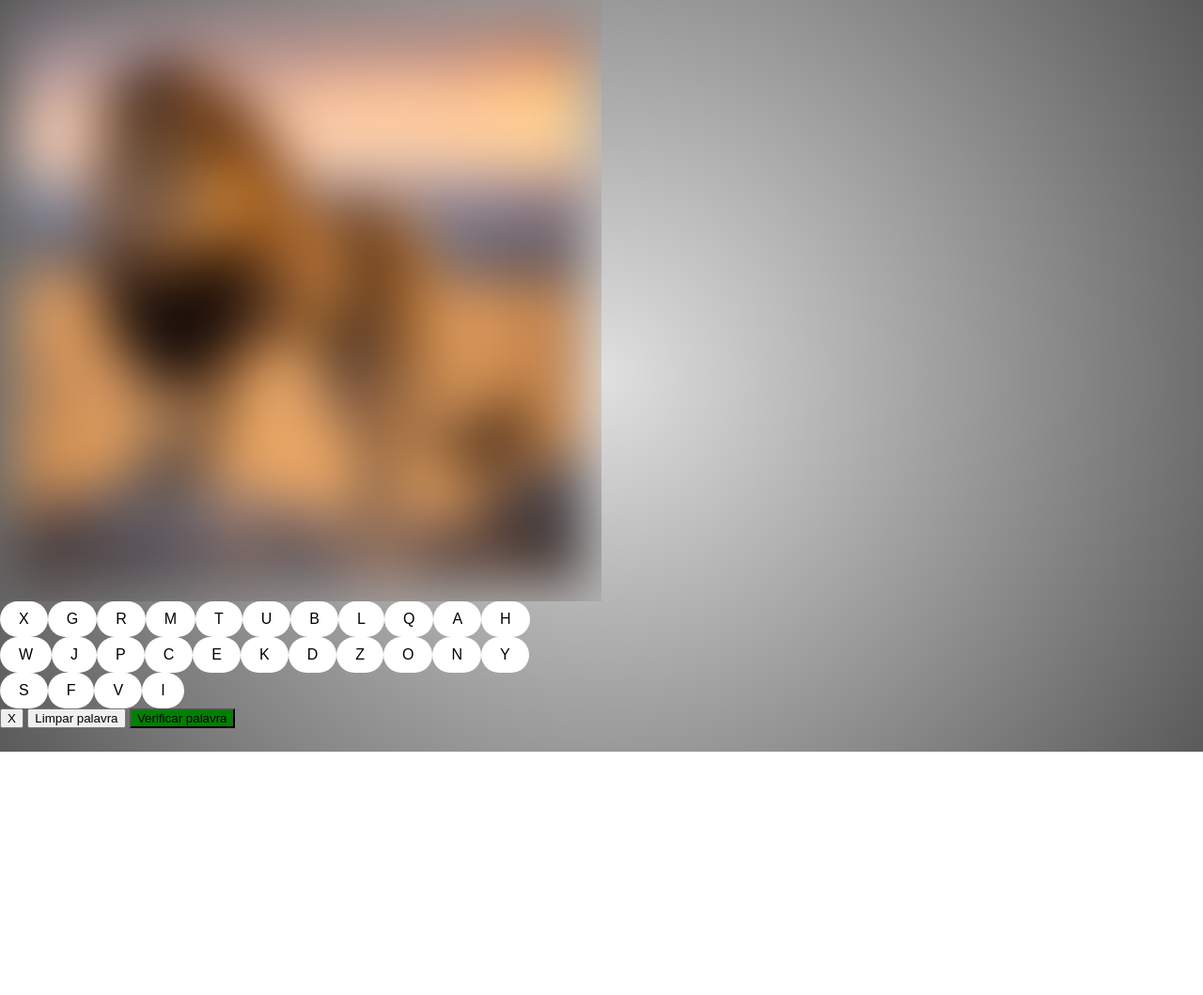
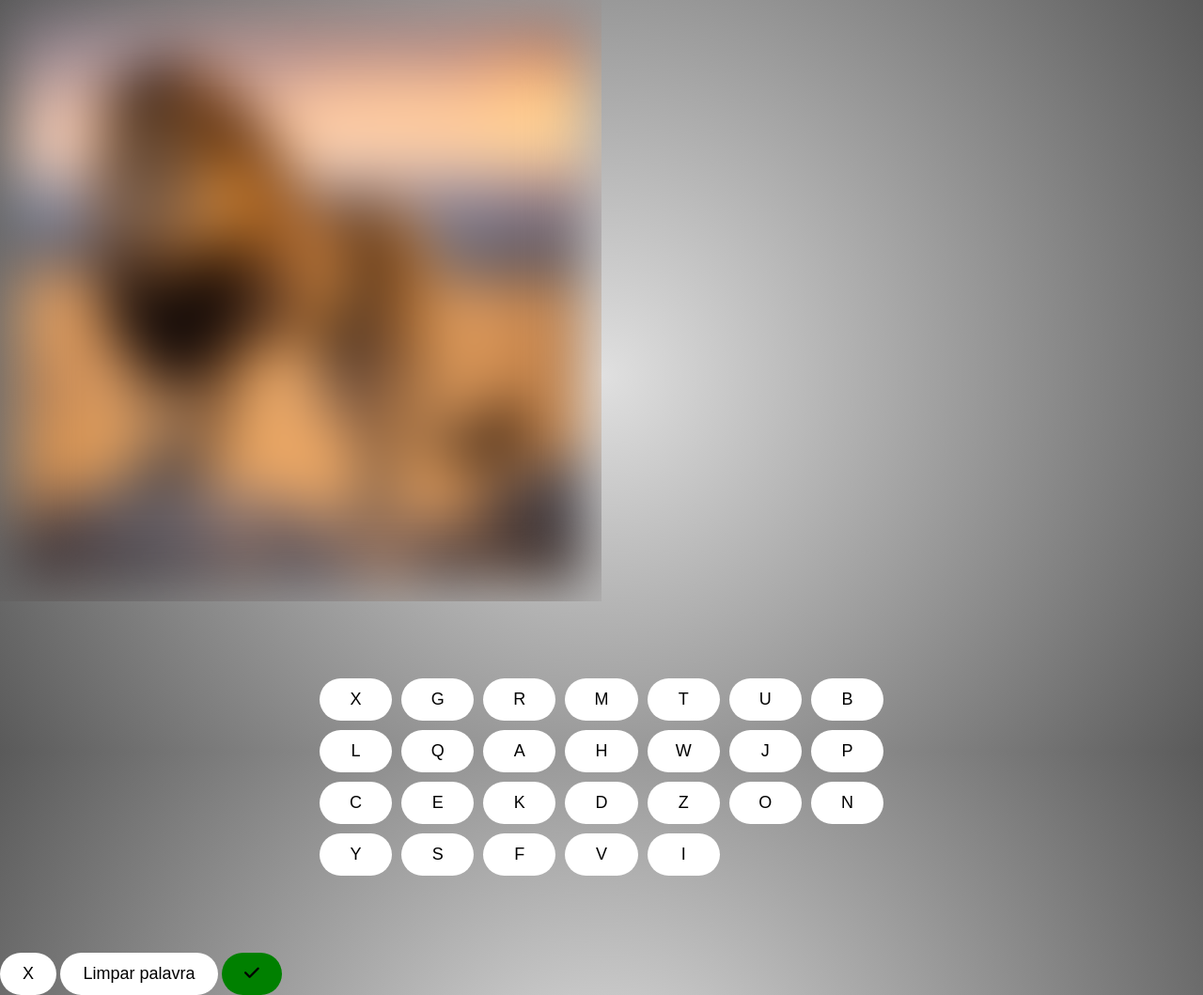
Before and after one commit to fmotaf/animalia, a plain HTML site: page index.html in a window 1280 px wide. Shown: the whole page at 94% size. Before the commit the page ends 800 px from the top, so only its background shows below. Drawn offline with Linux system fonts and the light colour scheme.

Commit message:
adicionando mais espaco entre os botoes

```diff
--- a/index.html
+++ b/index.html
@@ -5,11 +5,17 @@
     <meta name="viewport" content="width=device-width, initial-scale=1.0">
     <title>Animalia</title>
     <link rel="stylesheet" href="style.css">
+    <link rel="stylesheet" href="https://cdnjs.cloudflare.com/ajax/libs/font-awesome/6.6.0/css/all.min.css" integrity="sha512-Kc323vGBEqzTmouAECnVceyQqyqdsSiqLQISBL29aUW4U/M7pSPA/gEUZQqv1cwx4OnYxTxve5UMg5GT6L4JJg==" crossorigin="anonymous" referrerpolicy="no-referrer" />
 </head>
 <body>
 <div class="container">
     <img id="animal-image" src="assets/images/lion.png">
 </div>
+
+    <br />
+    <br />
+    <br />
+    <br />
 
     <div id="button-container">
         <!-- <button class="button-rounded">P</button>
@@ -25,10 +31,14 @@
 
     <div id="answer-container">
     </div>
+    <br />
+    <br />
+    <br />
+    <br />
 
-    <button id="clearLastLetter">X</button>
-    <button id="clearAll">Limpar palavra</button>
-    <button id="validateAnswer" style="background: green">Verificar palavra</button>
+    <button class="button-rounded" id="clearLastLetter">X</button>
+    <button class="button-rounded" id="clearAll">Limpar palavra</button>
+    <button class="button-rounded" id="validateAnswer" style="background: green"><i class="fa fa-check" aria-hidden="true"></i></button>
 
     <script type="module" src="./src/script.js"></script>
 </body>
--- a/style.css
+++ b/style.css
@@ -31,15 +31,45 @@ body {
     overflow: hidden; /* Prevent the zoomed image from affecting layout */
 }
 
+/* Center the button container */
+#button-container {
+    display: grid;
+    grid-template-columns: repeat(7, 1fr);  /* Create 7 columns for the buttons */
+    gap: 10px;  /* Space between buttons */
+    max-width: 600px;
+    margin: 0 auto; /* Center the container itself on the page */
+    padding: 10px;
+}
+
+/* Style for the buttons */
 .button-rounded {
-    padding: 10px 20px;
-    background-color: white; /* White background for buttons */
-    color: black; /* Black text */
-    border: none; /* No border */
-    border-radius: 50px; /* Fully rounded */
-    cursor: pointer; /* Pointer cursor on hover */
-    font-size: 16px; /* Font size */
-    transition: background-color 0.3s ease; /* Smooth transition */
+    padding: 12px 24px;  /* Adjust padding for larger buttons */
+    background-color: white;
+    color: black;
+    border: none;
+    border-radius: 50px;
+    cursor: pointer;
+    font-size: 18px; /* Increase font size for better readability */
+    transition: background-color 0.3s ease;
+    text-align: center;
+}
+
+/* Hover effect for buttons */
+.button-rounded:hover {
+    background-color: #e0e0e0;
+}
+
+/* Make the button container more mobile-friendly */
+@media (max-width: 768px) {
+    .button-rounded {
+        padding: 10px 20px; /* Reduce padding on smaller screens */
+        font-size: 14px; /* Smaller font size for mobile */
+        margin: 6px; /* Smaller margin for mobile */
+    }
+
+    #button-container {
+        grid-template-columns: repeat(4, 1fr); /* Reduce to 4 columns on smaller screens */
+    }
 }
 
 .button-rounded:hover {
@@ -72,7 +102,3 @@ img {
         width: 50%;
     }
 }
-
-#button-container {
-    max-width: 600px;
-}
```
